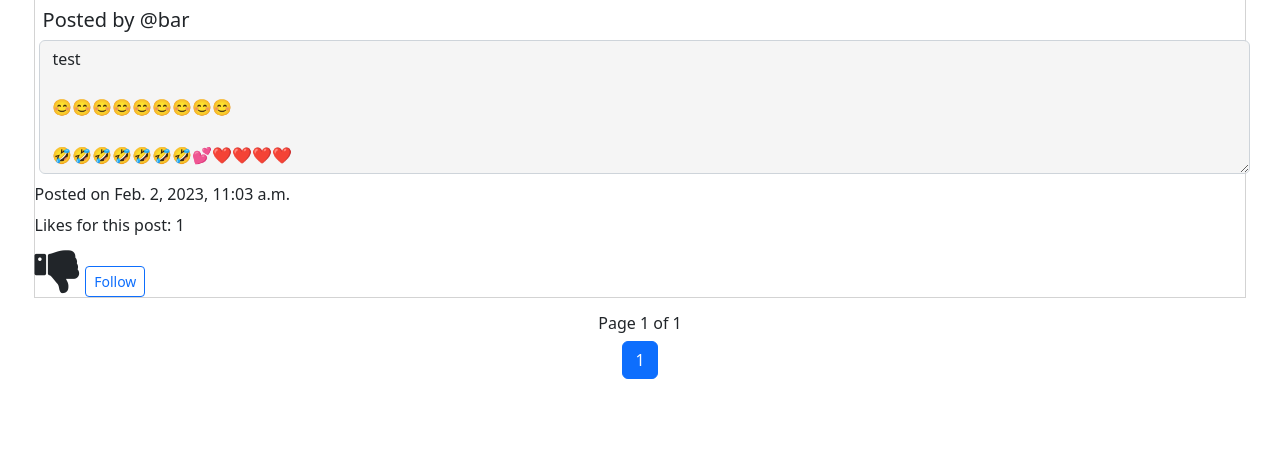
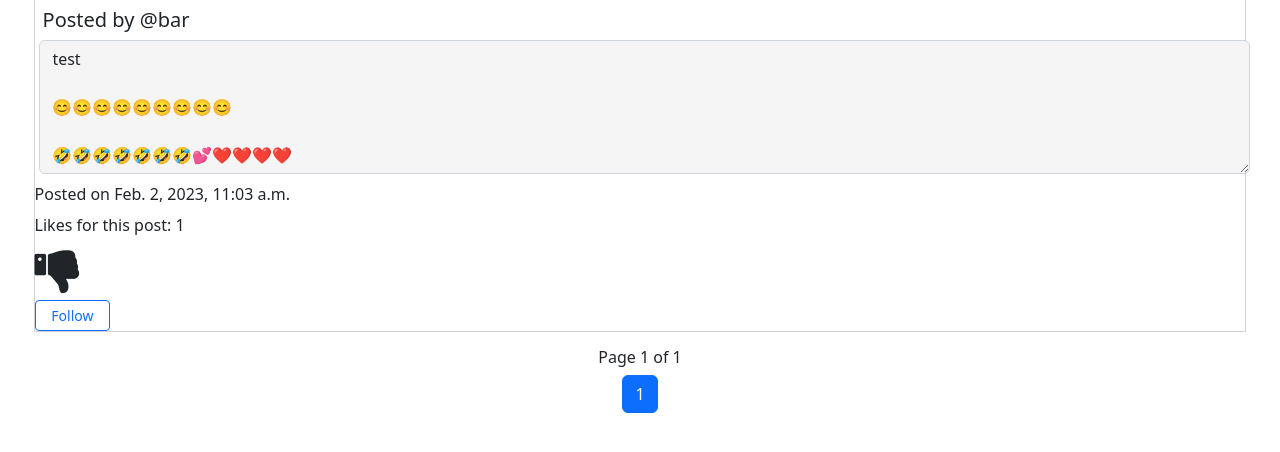
Before and after one commit to techcommdude/network, a Django app: a page that uses network/templates/network/profile.html in a window 1280 px wide. Shown: the part 180-632 px from the top of the page. Run offline with Django 3.2, Linux system fonts and the light colour scheme; a user stored in the database is signed in; data comes from the database, SQL or seed files in the repository; both versions use the stored data as it was after the commit.

Commit message:
latest with testing.

```diff
--- a/network/static/network/styles.css
+++ b/network/static/network/styles.css
@@ -30,6 +30,7 @@ p {
 
 }
 
+
 .creator {
 
     margin: 0.4em;
@@ -60,6 +61,26 @@ p {
     background-color: whitesmoke
 }
 
+#follow-button {
+
+    display: flex;
+    width: 5.4em;
+    margin-top: 7px;
+    align-items: center;
+    justify-content: center;
+
+}
+
+#unfollow-button {
+
+    display: flex;
+    width: 5.4em;
+    margin-top: 7px;
+    align-items: center;
+    justify-content: center;
+
+}
+
 
 
 #post-form {
--- a/network/templates/network/profile.html
+++ b/network/templates/network/profile.html
@@ -73,7 +73,7 @@
 
             {% if isFollowing %}
 
-            <a class="btn btn-sm btn-outline-primary" href="{% url 'follow' post.creator.username %}">Unfollow</a>
+            <a class="btn btn-sm btn-outline-primary" id="unfollow-button" href="{% url 'follow' post.creator.username %}">Unfollow</a>
 
 
             {% elif isFollowing == None %}
@@ -83,7 +83,7 @@
 
             {% else %}
 
-            <a class="btn btn-sm btn-outline-primary" href="{% url 'follow' post.creator.username %}">Follow</a>
+            <a class="btn btn-sm btn-outline-primary" id="follow-button" href="{% url 'follow' post.creator.username %}">Follow</a>
 
             {% endif %}
 
```
Also changed, not shown: db.sqlite3.
